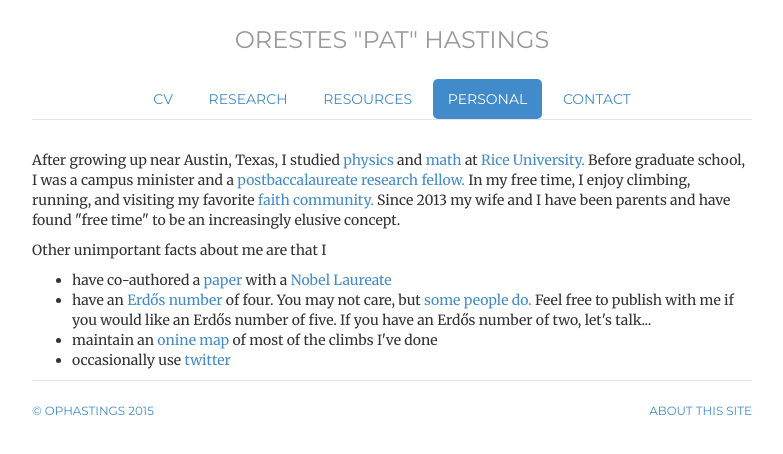
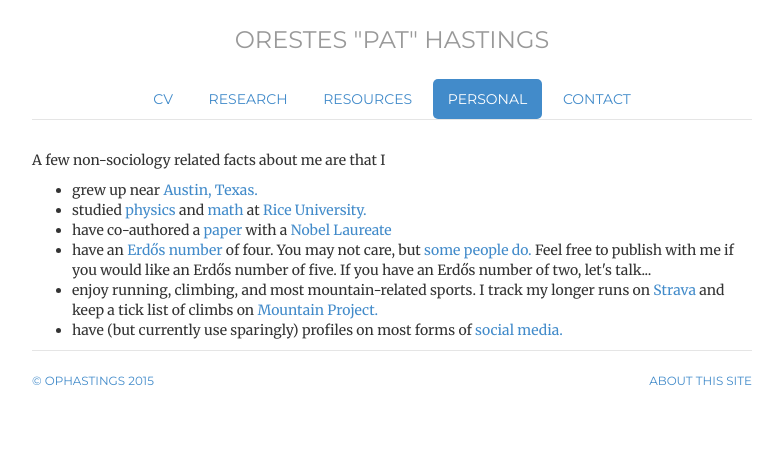
Before and after one commit to ophastings/ophastings.github.io, a Jekyll site: the page built from personal/index.html, in a window 1280 px wide. Shown: the top 454 px of the page, without its empty margins (248-1031 px from the left). Built offline with Jekyll 4.4.1, drawn with Linux system fonts in a browser that asks for light colours; comment, search, counter and statistics services are not loaded.

Commit message:
Update index.html

```diff
--- a/personal/index.html
+++ b/personal/index.html
@@ -9,19 +9,14 @@ contact: passive
 description: Personal page of ophastings.com, the website of Orestes Hastings, a sociology PhD candidate at UC Berkeley
 ---
 
-<p>After growing up near <href="http://maps.google.com/maps?q=Lago+Vista,+TX&amp;um=1&amp;ie=UTF-8&amp;hq=&amp;hnear=Lago+Vista,+TX&amp;gl=us&amp;ei=wqvPTJ7LAYPSsAOcoan4AQ&amp;sa=X&amp;oi=geocode_result&amp;ct=image&amp;resnum=1&amp;ved=0CBsQ8gEwAA">Austin, Texas,</a>
-I studied <a href="http://www.physics.rice.edu/">physics</a> and <a href="http://math.rice.edu/">math</a> at
-<a title="http://www.rice.edu/" href="http://www.rice.edu/">Rice University.</a>
-Before graduate school, I was a campus minister and a <a href="http://sociology.rice.edu/Content.aspx?id=352">
-postbaccalaureate research fellow.</a> In my free time, I enjoy <href="http://www.touchstoneclimbing.com/ironworks">climbing,</a>
-<href="http://www.irunfar.com/2010/12/trail-running-in-the-marin-headlands-and-on-mount-tamalpais.html">running,</a>
-and visiting my favorite <a title="http://www.christchurcheastbay.org/" href="http://www.christchurcheastbay.org/">faith community.</a>
-Since 2013 my wife and I have been parents and have found "free time" to be an increasingly elusive concept. </p>
-
-<p>Other unimportant facts about me are that I</p>
+<p>A few non-sociology related facts about me are that I</p>
 <ul>
+  <li>grew up near <a href="http://maps.google.com/maps?q=Lago+Vista,+TX&amp;um=1&amp;ie=UTF-8&amp;hq=&amp;hnear=Lago+Vista,+TX&amp;gl=us&amp;ei=wqvPTJ7LAYPSsAOcoan4AQ&amp;sa=X&amp;oi=geocode_result&amp;ct=image&amp;resnum=1&amp;ved=0CBsQ8gEwAA">Austin, Texas.</a></li>
+  <li>studied <a href="http://www.physics.rice.edu/">physics</a> and <a href="http://math.rice.edu/">math</a> at
+    <a title="http://www.rice.edu/" href="http://www.rice.edu/">Rice University.</a></li>
   <li>have co-authored a <a href="http://www.nist.gov/manuscript-publication-search.cfm?pub_id=842476">paper</a> with a <a href="http://www.nobelprize.org/nobel_prizes/physics/laureates/2012/wineland-facts.html">Nobel Laureate</a></li>
   <li>have an <a href="http://www.oakland.edu/enp/"> Erdős number</a> of four. You may not care, but <a title="http://xkcd.com/599/" href="http://xkcd.com/599/">some people do.</a> Feel free to publish with me if you would like an Erdős number of five. If you have an Erdős number of two, let's talk...</li>
-  <li>maintain an <a href="http://www.mountainproject.com/scripts/UserClimbingMap.php?id=107979348">onine map</a> of most of the climbs I've done</li>
-  <li>occasionally use <a href="https://twitter.com/ophastings">twitter</a></li>
+  <li>enjoy running, climbing, and most mountain-related sports. I track my longer runs on <a href="https://www.strava.com/athletes/pat_hastings">Strava</a>
+      and keep a tick list of climbs on <a href="http://www.mountainproject.com/u/pat-h//107979348?action=ticks&">Mountain Project.</a></li>
+  <li>have (but currently use sparingly) profiles on most forms of <a href="http://ophastings.com/contact">social media.</a></li>
 </ul>
```
